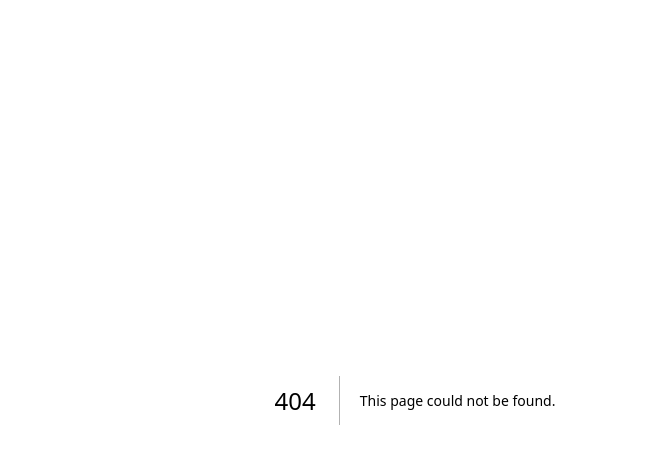
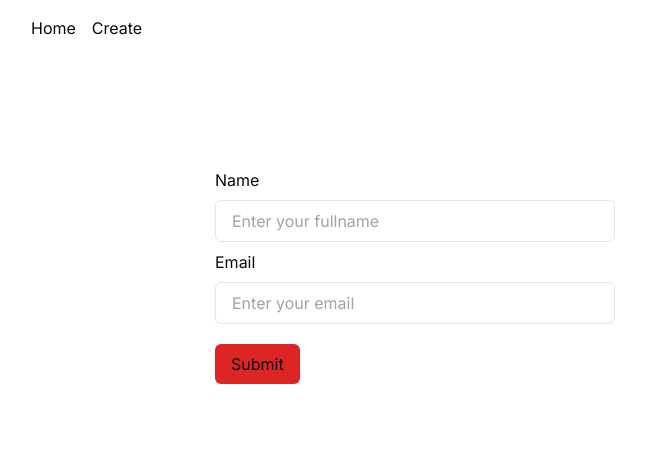
Before and after one commit to abdulqadirmohamed/next-sql-prisma, a Next.js app: page /create in a window 1280 px wide. Before the commit this address had no page. Shown: the top 464 px of the page, without its empty margins (225-871 px from the left). Built offline with nearby package versions, Linux system fonts and the light colour scheme.

Commit message:
create form

```diff
--- /dev/null
+++ b/app/create/page.tsx
@@ -0,0 +1,14 @@
+import { Create } from '@/components/Create'
+import React from 'react'
+import { Form } from 'react-hook-form'
+
+const page = () => {
+
+    return (
+        <div className='w-[400px] mx-auto'>
+            <Create/>
+        </div>
+    )
+}
+
+export default page
--- /dev/null
+++ b/app/edit-user/[id]/page.tsx
@@ -0,0 +1,9 @@
+import React from 'react'
+
+const page = () => {
+  return (
+    <div>page</div>
+  )
+}
+
+export default page
--- a/app/layout.tsx
+++ b/app/layout.tsx
@@ -1,6 +1,7 @@
 import type { Metadata } from "next";
 import { Inter } from "next/font/google";
 import "./globals.css";
+import Header from "@/components/Header";
 
 const inter = Inter({ subsets: ["latin"] });
 
@@ -16,7 +17,10 @@
 }>) {
   return (
     <html lang="en">
-      <body className={inter.className}>{children}</body>
+      <body className={inter.className}>
+        <Header/>
+        {children}
+      </body>
     </html>
   );
 }
--- /dev/null
+++ b/components/Create.tsx
@@ -0,0 +1,53 @@
+'use client'
+
+import { FormEvent, useState } from "react"
+import { useRouter } from "next/navigation"
+
+
+export const Create = () => {
+    const [name, setName] = useState("")
+    const [email, setEmail] = useState("")
+
+    const router = useRouter()
+
+    const handleSubmit = async (e:FormEvent) =>{
+        e.preventDefault()
+        if(!name || !email){
+            alert('both are required')
+        }
+        try {
+            const res = await fetch('api/users',{
+                method: 'POST',
+                headers: {
+                    'Content-type': 'application/json'
+                },
+                body: JSON.stringify({
+                    name, email
+                })
+            });
+            if(res.ok){
+                router.push('/')
+            }
+        } catch (error) {
+            console.log(error)
+        }
+    }
+
+    return (
+        <div className="mt-32">
+            <form action="" onSubmit={handleSubmit}>
+                <div>
+                    <label htmlFor="">Name</label>
+                    <input onChange={(e)=>setName(e.target.value)} type="text" placeholder="Enter your fullname" className="border px-4 py-2 rounded-md outline-none w-full my-2" />
+                </div>
+                <div>
+                    <label htmlFor="">Email</label>
+                    <input onChange={(e)=>setEmail(e.target.value)} type="text" placeholder="Enter your email" className="border px-4 py-2 rounded-md outline-none w-full my-2" />
+                </div>
+                <div className="my-3">
+                    <button className="bg-red-600 hover:bg-red-700 px-4 py-2 rounded-md">Submit</button>
+                </div>
+            </form>
+        </div>
+    )
+}
--- /dev/null
+++ b/components/Header.tsx
@@ -0,0 +1,14 @@
+import Link from 'next/link'
+import React from 'react'
+
+
+const Header = () => {
+  return (
+    <div className='w-[60%] mx-auto flex gap-4 my-4'>
+        <Link href="/">Home</Link>
+        <Link href="/create">Create</Link>
+    </div>
+  )
+}
+
+export default Header
--- a/components/User.tsx
+++ b/components/User.tsx
@@ -4,6 +4,7 @@
 
 import DeleteBtn from './DeleteBtn';
 import { TUser } from '@/types';
+import { Eye, SquarePen } from 'lucide-react';
 
 
 export const User = async ({ id, name, email }: TUser) => {
@@ -16,7 +17,8 @@
                     <p className='text-sm'>{email}</p>
                 </div>
                 <div className='flex gap-4 items-center'>
-                    <Link href={`user/${id}`} className='hover:text-blue-600'>View</Link>
+                    <Link href={`user/${id}`} className='hover:text-blue-600'><Eye size={20} /></Link>
+                    <Link href={`edit-user/${id}`} className='hover:text-blue-600'><SquarePen size={20} /></Link>
                     <span className='hover:text-red-600 cursor-pointer'>
                         <DeleteBtn id={id}/>
                     </span>
--- /dev/null
+++ b/components/ui/form.tsx
@@ -0,0 +1,176 @@
+import * as React from "react"
+import * as LabelPrimitive from "@radix-ui/react-label"
+import { Slot } from "@radix-ui/react-slot"
+import {
+  Controller,
+  ControllerProps,
+  FieldPath,
+  FieldValues,
+  FormProvider,
+  useFormContext,
+} from "react-hook-form"
+
+import { cn } from "@/lib/utils"
+import { Label } from "@/components/ui/label"
+
+const Form = FormProvider
+
+type FormFieldContextValue<
+  TFieldValues extends FieldValues = FieldValues,
+  TName extends FieldPath<TFieldValues> = FieldPath<TFieldValues>
+> = {
+  name: TName
+}
+
+const FormFieldContext = React.createContext<FormFieldContextValue>(
+  {} as FormFieldContextValue
+)
+
+const FormField = <
+  TFieldValues extends FieldValues = FieldValues,
+  TName extends FieldPath<TFieldValues> = FieldPath<TFieldValues>
+>({
+  ...props
+}: ControllerProps<TFieldValues, TName>) => {
+  return (
+    <FormFieldContext.Provider value={{ name: props.name }}>
+      <Controller {...props} />
+    </FormFieldContext.Provider>
+  )
+}
+
+const useFormField = () => {
+  const fieldContext = React.useContext(FormFieldContext)
+  const itemContext = React.useContext(FormItemContext)
+  const { getFieldState, formState } = useFormContext()
+
+  const fieldState = getFieldState(fieldContext.name, formState)
+
+  if (!fieldContext) {
+    throw new Error("useFormField should be used within <FormField>")
+  }
+
+  const { id } = itemContext
+
+  return {
+    id,
+    name: fieldContext.name,
+    formItemId: `${id}-form-item`,
+    formDescriptionId: `${id}-form-item-description`,
+    formMessageId: `${id}-form-item-message`,
+    ...fieldState,
+  }
+}
+
+type FormItemContextValue = {
+  id: string
+}
+
+const FormItemContext = React.createContext<FormItemContextValue>(
+  {} as FormItemContextValue
+)
+
+const FormItem = React.forwardRef<
+  HTMLDivElement,
+  React.HTMLAttributes<HTMLDivElement>
+>(({ className, ...props }, ref) => {
+  const id = React.useId()
+
+  return (
+    <FormItemContext.Provider value={{ id }}>
+      <div ref={ref} className={cn("space-y-2", className)} {...props} />
+    </FormItemContext.Provider>
+  )
+})
+FormItem.displayName = "FormItem"
+
+const FormLabel = React.forwardRef<
+  React.ElementRef<typeof LabelPrimitive.Root>,
+  React.ComponentPropsWithoutRef<typeof LabelPrimitive.Root>
+>(({ className, ...props }, ref) => {
+  const { error, formItemId } = useFormField()
+
+  return (
+    <Label
+      ref={ref}
+      className={cn(error && "text-destructive", className)}
+      htmlFor={formItemId}
+      {...props}
+    />
+  )
+})
+FormLabel.displayName = "FormLabel"
+
+const FormControl = React.forwardRef<
+  React.ElementRef<typeof Slot>,
+  React.ComponentPropsWithoutRef<typeof Slot>
+>(({ ...props }, ref) => {
+  const { error, formItemId, formDescriptionId, formMessageId } = useFormField()
+
+  return (
+    <Slot
+      ref={ref}
+      id={formItemId}
+      aria-describedby={
+        !error
+          ? `${formDescriptionId}`
+          : `${formDescriptionId} ${formMessageId}`
+      }
+      aria-invalid={!!error}
+      {...props}
+    />
+  )
+})
+FormControl.displayName = "FormControl"
+
+const FormDescription = React.forwardRef<
+  HTMLParagraphElement,
+  React.HTMLAttributes<HTMLParagraphElement>
+>(({ className, ...props }, ref) => {
+  const { formDescriptionId } = useFormField()
+
+  return (
+    <p
+      ref={ref}
+      id={formDescriptionId}
+      className={cn("text-sm text-muted-foreground", className)}
+      {...props}
+    />
+  )
+})
+FormDescription.displayName = "FormDescription"
+
+const FormMessage = React.forwardRef<
+  HTMLParagraphElement,
+  React.HTMLAttributes<HTMLParagraphElement>
+>(({ className, children, ...props }, ref) => {
+  const { error, formMessageId } = useFormField()
+  const body = error ? String(error?.message) : children
+
+  if (!body) {
+    return null
+  }
+
+  return (
+    <p
+      ref={ref}
+      id={formMessageId}
+      className={cn("text-sm font-medium text-destructive", className)}
+      {...props}
+    >
+      {body}
+    </p>
+  )
+})
+FormMessage.displayName = "FormMessage"
+
+export {
+  useFormField,
+  Form,
+  FormItem,
+  FormLabel,
+  FormControl,
+  FormDescription,
+  FormMessage,
+  FormField,
+}
--- /dev/null
+++ b/components/ui/label.tsx
@@ -0,0 +1,26 @@
+"use client"
+
+import * as React from "react"
+import * as LabelPrimitive from "@radix-ui/react-label"
+import { cva, type VariantProps } from "class-variance-authority"
+
+import { cn } from "@/lib/utils"
+
+const labelVariants = cva(
+  "text-sm font-medium leading-none peer-disabled:cursor-not-allowed peer-disabled:opacity-70"
+)
+
+const Label = React.forwardRef<
+  React.ElementRef<typeof LabelPrimitive.Root>,
+  React.ComponentPropsWithoutRef<typeof LabelPrimitive.Root> &
+    VariantProps<typeof labelVariants>
+>(({ className, ...props }, ref) => (
+  <LabelPrimitive.Root
+    ref={ref}
+    className={cn(labelVariants(), className)}
+    {...props}
+  />
+))
+Label.displayName = LabelPrimitive.Root.displayName
+
+export { Label }
--- a/package.json
+++ b/package.json
@@ -9,7 +9,9 @@
     "lint": "next lint"
   },
   "dependencies": {
+    "@hookform/resolvers": "^3.3.4",
     "@prisma/client": "^5.10.2",
+    "@radix-ui/react-label": "^2.0.2",
     "@radix-ui/react-slot": "^1.0.2",
     "class-variance-authority": "^0.7.0",
     "clsx": "^2.1.0",
@@ -18,8 +20,10 @@
     "prisma": "^5.10.2",
     "react": "^18",
     "react-dom": "^18",
+    "react-hook-form": "^7.51.0",
     "tailwind-merge": "^2.2.1",
-    "tailwindcss-animate": "^1.0.7"
+    "tailwindcss-animate": "^1.0.7",
+    "zod": "^3.22.4"
   },
   "devDependencies": {
     "@types/node": "^20",
```
Also changed, not shown: 1 other file (tests, documents, lock files or other folders).
